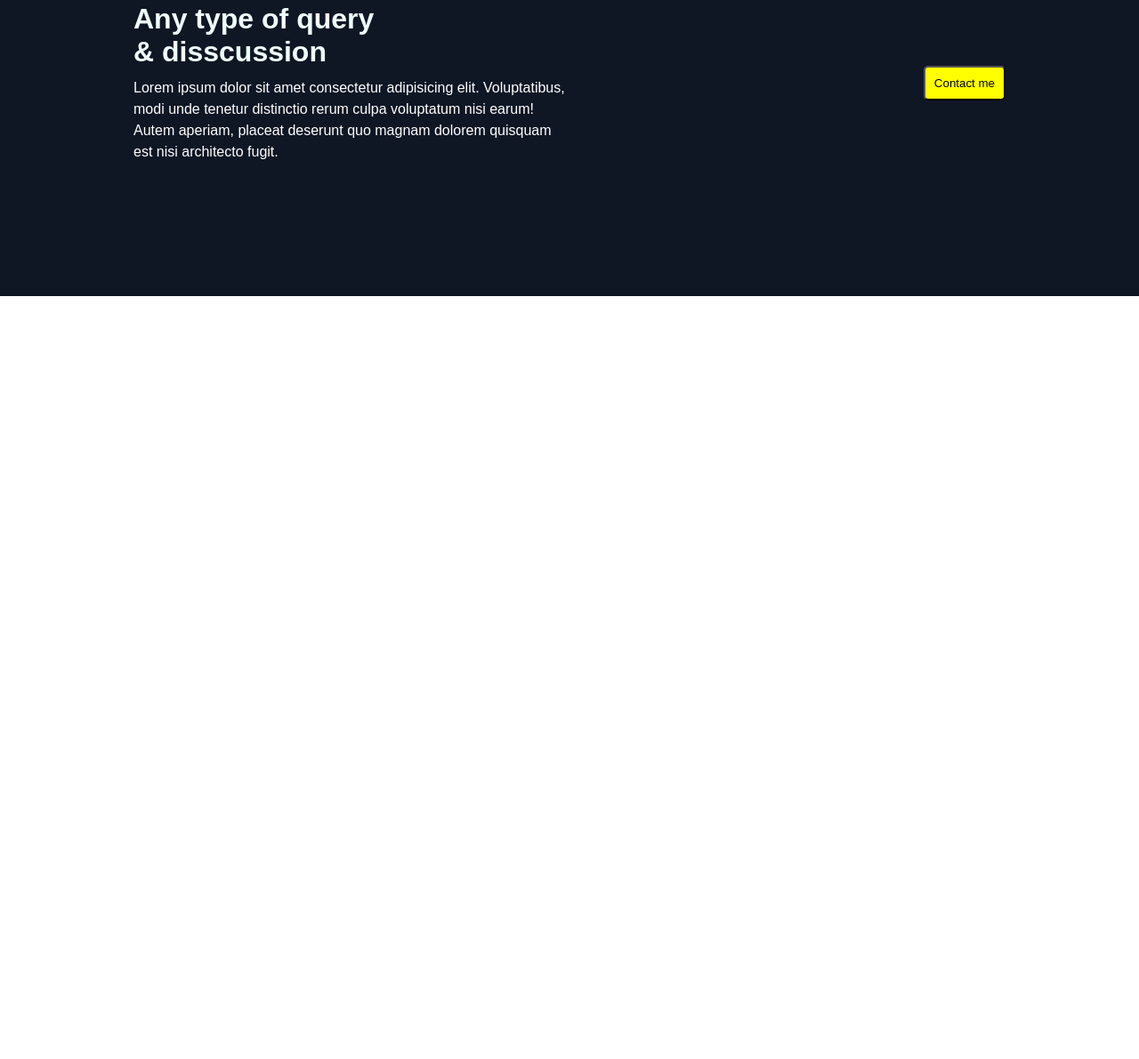
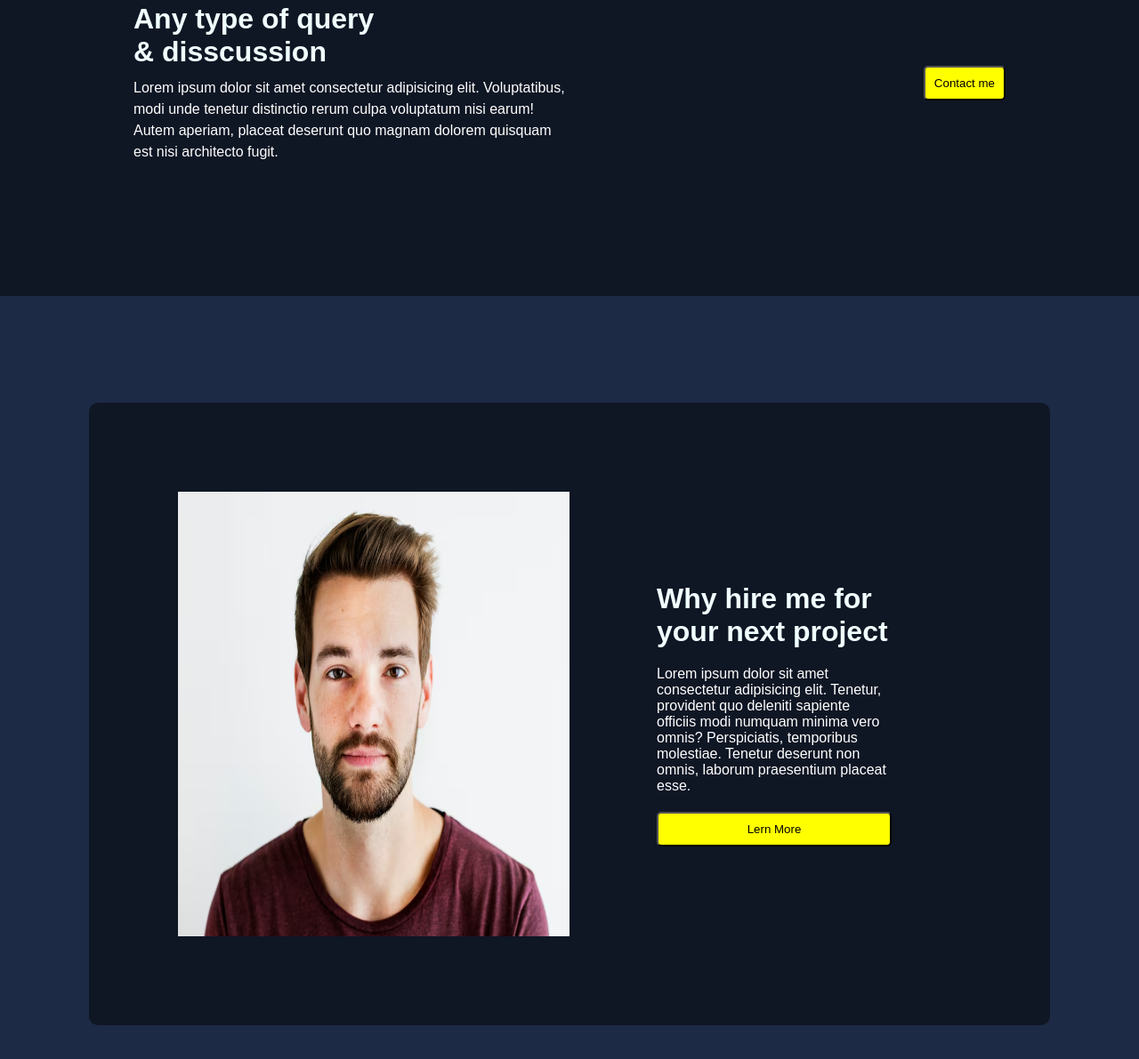
Before and after one commit to atikrahad/landingPageWebCourse4, a plain HTML site: page index.html in a window 1280 px wide. Shown: the part 835-2026 px from the top of the page at 89% size. Before the commit the page ends 1168 px from the top, so only its background shows below. Drawn offline with Linux system fonts and the light colour scheme.

Commit message:
hire section created

```diff
--- a/index.html
+++ b/index.html
@@ -9,6 +9,9 @@
         margin: 0;
         padding: 0;
         font-family: sans-serif;
+      }
+      body {
+        background-color: rgb(28, 42, 69);
       }
       nav {
         background-color: rgb(28, 42, 69);
@@ -63,10 +66,27 @@
         width: 50%;
         color: white;
       }
-      .btn{
+      .btn {
         padding: 10px;
         background-color: yellow;
         border-radius: 5px;
+      }
+      .hire{
+        background-color: rgb(15, 22, 36);
+        margin: 120px 100px;
+        padding: 100px;
+        display: flex;
+        align-items: center;
+        gap: 20px;
+        border-radius: 10px;
+      }
+      .hire-text{
+        width: 30%;
+        margin: auto;
+        color: white;
+        display: flex;
+        flex-direction: column;
+        gap: 20px;
       }
     </style>
   </head>
@@ -90,8 +110,11 @@
     </div>
     <div class="contact">
       <div class="contact-text">
-        <h1>Any type of query <br> & disscussion</h1>
-        <p style="margin-top: 10px; line-height: 24px;">
+        <h1>
+          Any type of query <br />
+          & disscussion
+        </h1>
+        <p style="margin-top: 10px; line-height: 24px">
           Lorem ipsum dolor sit amet consectetur adipisicing elit. Voluptatibus,
           modi unde tenetur distinctio rerum culpa voluptatum nisi earum! Autem
           aperiam, placeat deserunt quo magnam dolorem quisquam est nisi
@@ -100,5 +123,18 @@
       </div>
       <button class="btn">Contact me</button>
     </div>
+    <div class="hire">
+      <img src="/man.jpg" alt="" />
+      <div class="hire-text">
+        <h1>Why hire me for your next project</h1>
+        <p>
+          Lorem ipsum dolor sit amet consectetur adipisicing elit. Tenetur,
+          provident quo deleniti sapiente officiis modi numquam minima vero
+          omnis? Perspiciatis, temporibus molestiae. Tenetur deserunt non omnis,
+          laborum praesentium placeat esse.
+        </p>
+        <button class="btn">Lern More</button>
+      </div>
+    </div>
   </body>
 </html>
```
